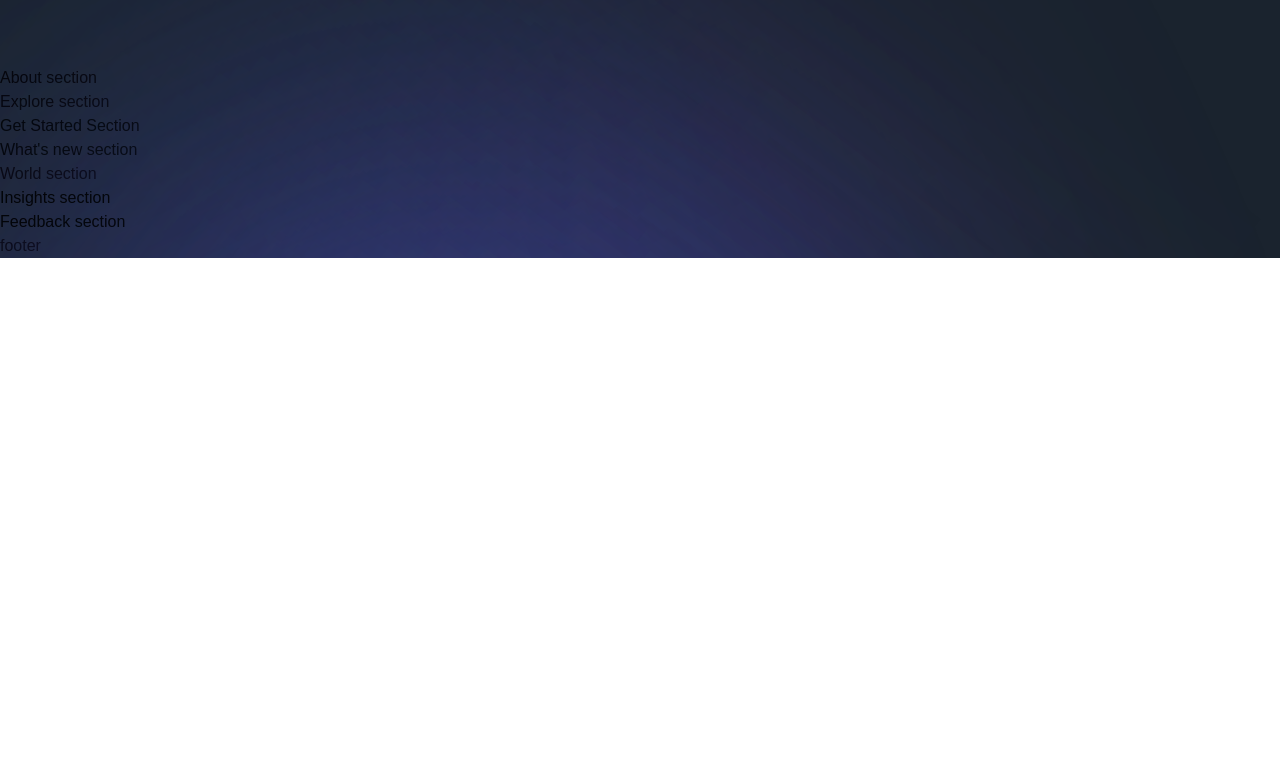
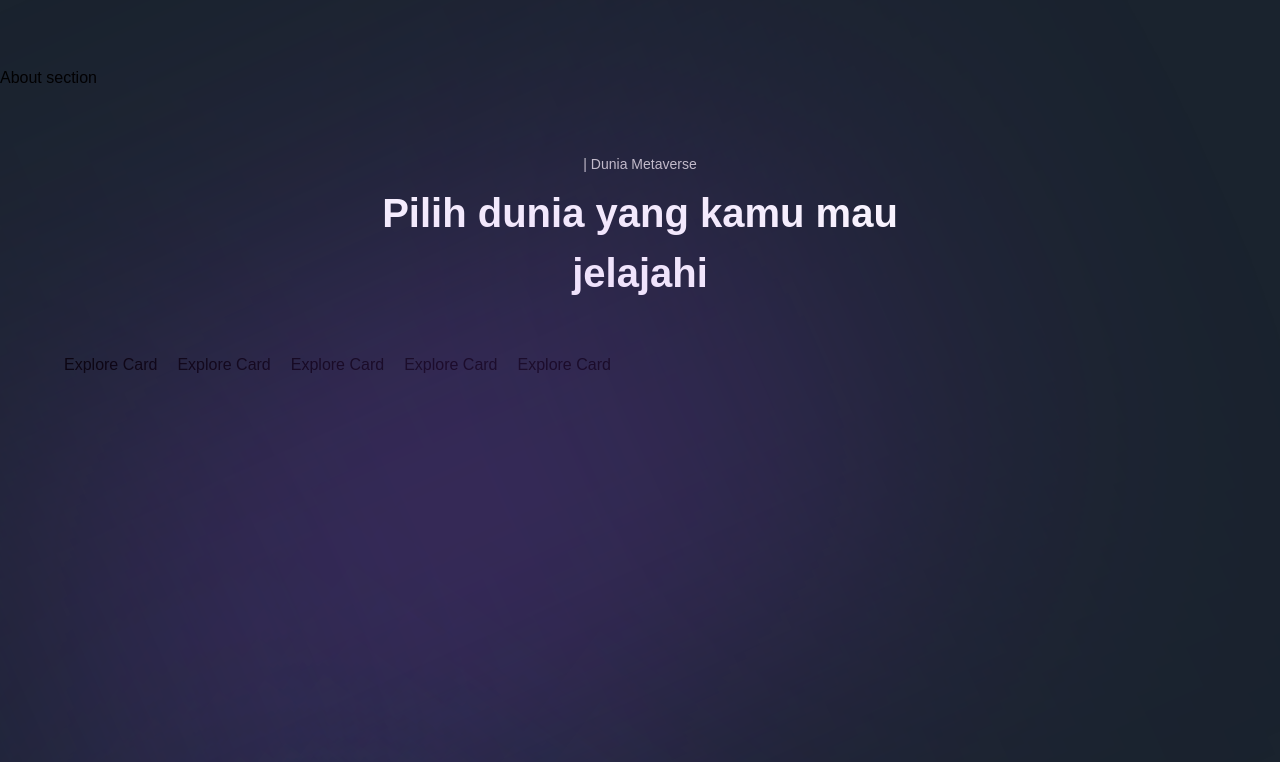
Before and after one commit to angjaay/metaverse-landing-page, a Next.js app: page / in a window 1280 px wide. Shown: the part 1038-1800 px from the top of the page. Before the commit the page ends 1296 px from the top, so only its background shows below. Built offline with nearby package versions, Linux system fonts and the light colour scheme; a web font is replaced by a local one.

Commit message:
create about

```diff
--- a/sections/Explore.jsx
+++ b/sections/Explore.jsx
@@ -1,9 +1,41 @@
 'use client';
 
-const Explore = () => (
-  <section>
-    Explore section
+import {useState} from 'react';
+import {motion} from 'framer-motion';
+import {ExploreCard,TitleText, TypingText } from '../components';
+import styles from '../styles';
+import {staggerContainer} from '../utils/motion';
+import {exploreWorlds} from '../constants';
+
+const Explore = () =>{
+  const [active,setActive] = useState('world-2');
+
+  return(
+  <section className={`${styles.paddings}`}
+  id='explore'>
+    <motion.div
+    variants={staggerContainer}
+    initial='hidden'
+    whileInView='show'
+    viewport={{once: false, amount: 0.25}}
+    className={`${styles.innerWidth} mx-auto flex flex-col`}
+    >
+      <TypingText title='| Dunia Metaverse' textStyles='text-center'/>
+      <TitleText title={<>Pilih dunia yang kamu mau<br className='md:block hidden'/> jelajahi</>} textStyles='text-center'/>
+
+      <div className='mt-[50px] flex lg:flex-row flex-col min-h-[70vh] gap-5'>
+        {exploreWorlds.map((world,index)=>(
+          <ExploreCard
+          key={world.id}
+          {...world}
+          index={index}
+          active={active}
+          handleClick={setActive}
+          />
+        ))}
+      </div>
+    </motion.div>
   </section>
-);
+)};
 
 export default Explore;
```
